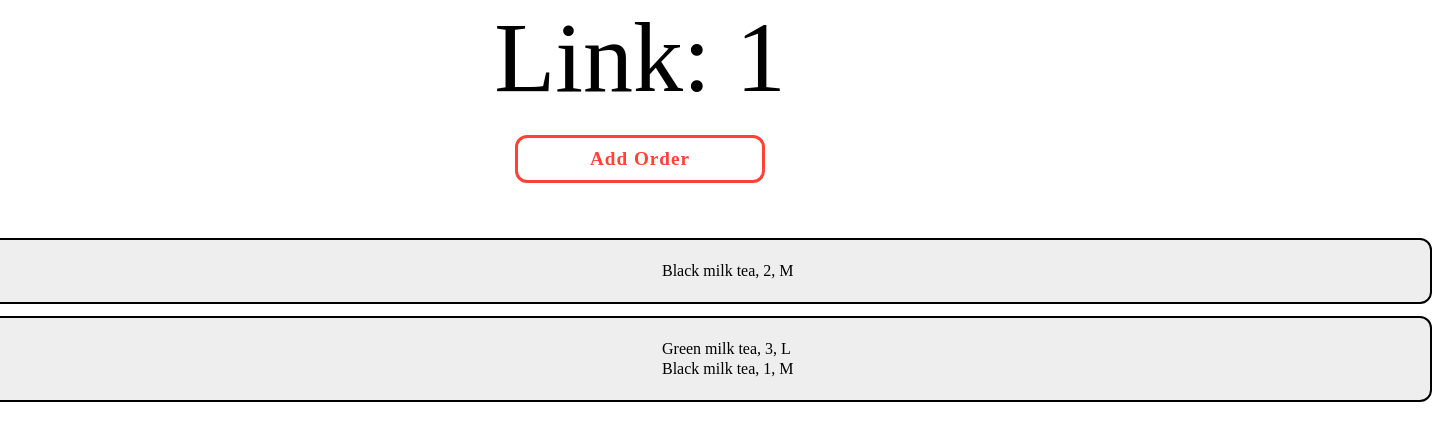
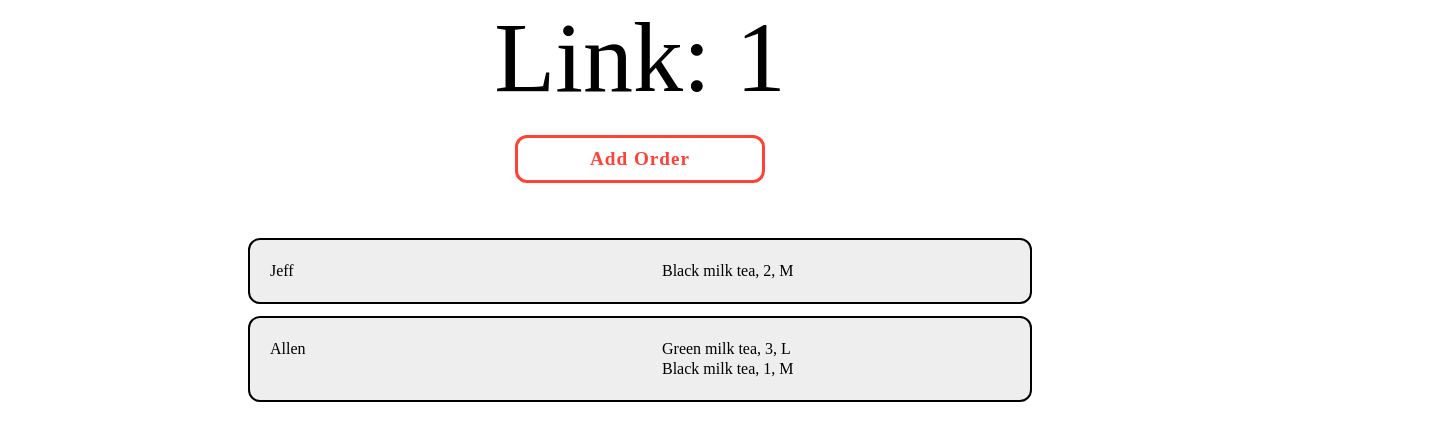
Before and after one commit to eambutu/grupo, a React app: page /cart/1 in a window 1280 px wide. Shown: the top 440 px of the page, 1439 px wide, since content can reach past the window. Built offline with nearby package versions, Linux system fonts and the light colour scheme.

Commit message:
cosmetic changes

```diff
--- a/src/client/components/Cart.js
+++ b/src/client/components/Cart.js
@@ -51,6 +51,7 @@ class Cart extends Component {
         <div className="button-container">
           <button className="button">Add Order</button>
         </div>
+        <div>
           <table className="center">
             <tbody className="orders-table">
               {Object.values(this.state.orders).map(order => (
@@ -76,6 +77,7 @@ class Cart extends Component {
             </tbody>
           </table>
         </div>
+      </div>
     );
   }
 }
--- a/src/client/styles/Cart.css
+++ b/src/client/styles/Cart.css
@@ -58,7 +58,7 @@
 
 .orders-element {
     text-align: left;
-    min-width: 750px;
+    min-width: 350px;
     padding: 20px
 
 }
```
Lines whose indentation alone changed are shown as unchanged.
